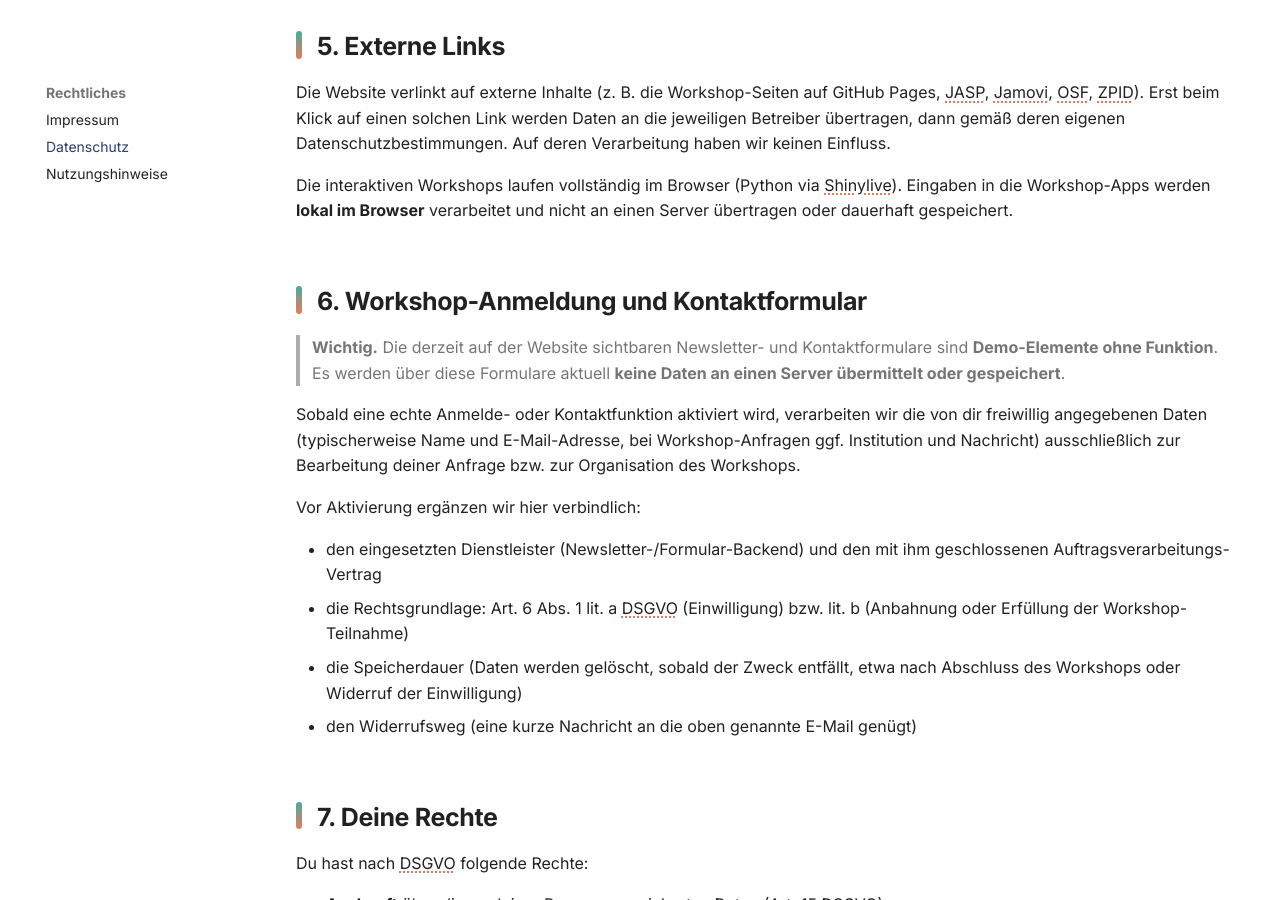
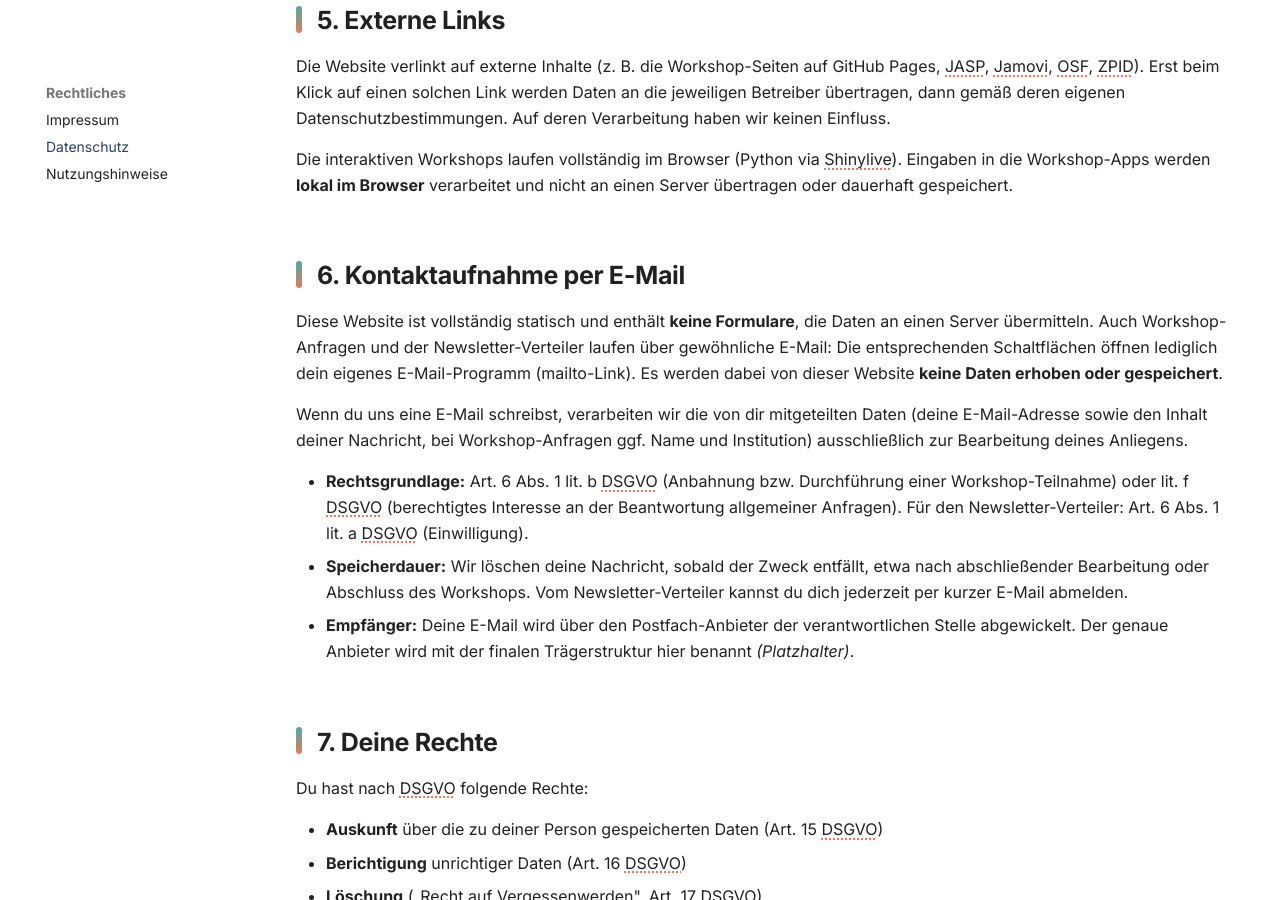
Before and after one commit to hannesdiemerling/frequent-reformation, an MkDocs documentation site: the page built from docs/rechtliches/datenschutz.md, in a window 1280 px wide and 900 px high, scrolled down 1504 px. Built offline with MkDocs 1.6.1 and Material for MkDocs 9.7.7, drawn with Linux system fonts in a browser that asks for light colours; some of the changed text lies outside the part shown.

Commit message:
fix glossar

```diff
--- a/docs/javascripts/extra.js
+++ b/docs/javascripts/extra.js
@@ -256,25 +256,24 @@
     "TEXTAREA", "INPUT", "ABBR", "BUTTON",
     "H1", "H2", "H3", "H4", "H5", "H6"
   ]);
+  // Tooltips erscheinen einheitlich im gesamten Fließtext. Ausgeschlossen
+  // sind nur Navigations-Chrome (vor allem die großen Tabs), Überschriften
+  // und kurze Label-/Badge-/Icon-Elemente, in denen ein unterstrichener
+  // Fachbegriff stören oder die Optik brechen würde.
   const SKIP_ANCESTOR_SELECTOR = [
     ".md-header", ".md-tabs", ".md-footer",
     ".md-nav", ".md-search", ".md-sidebar",
-    // Marketing-/Layout-Bausteine komplett ausschließen. Tooltips
-    // sollen ausschließlich im echten Fließtext erscheinen, nicht in
-    // Hero, Karten, Bento-Zellen, Stat-Boxen oder CTA-Blöcken.
-    ".bp-hero",
-    ".bp-stats", ".bp-stat",
-    ".bp-section-head",
-    ".bp-bento__cell",
-    ".bp-card",
-    ".bp-pillar",
-    ".bp-callout",
-    ".bp-workshop__head",
+    ".bp-card__title", ".bp-card__tag", ".bp-card__num", ".bp-card__meta",
+    ".bp-pillar__num",
+    ".bp-stat__num",
+    ".bp-section-head__eyebrow",
+    ".bp-hero__eyebrow",
+    ".bp-pill",
+    ".bp-bento__cell .icon",
+    ".bp-question__icon", ".bp-question__chev",
+    ".bp-workshop__num", ".bp-workshop__eyebrow",
     ".bp-mode__head",
-    ".bp-pill",
     ".bp-timeline__date",
-    ".bp-pillar__num",
-    ".bp-question__icon", ".bp-question__chev",
     "h1, h2, h3, h4, h5, h6",
     "a[href^=\"mailto:\"]",  // mailto-CTAs nicht decorieren
     ".bp-btn",               // Buttons nicht decorieren
@@ -518,24 +517,4 @@
   } else {
     document.addEventListener("DOMContentLoaded", init);
   }
-
-  // ============================================================
-  // Newsletter-Form: Demo-Handler
-  // ============================================================
-  document.addEventListener("submit", (e) => {
-    const form = e.target.closest(".bp-callout form");
-    if (!form) return;
-    e.preventDefault();
-    const input = form.querySelector('input[type="email"]');
-    const btn = form.querySelector("button");
-    if (input && input.value) {
-      btn.textContent = "Eingetragen ✓";
-      btn.disabled = true;
-      input.value = "";
-      setTimeout(() => {
-        btn.textContent = "Anmelden";
-        btn.disabled = false;
-      }, 2400);
-    }
-  });
 })();
--- a/docs/rechtliches/datenschutz.md
+++ b/docs/rechtliches/datenschutz.md
@@ -6,11 +6,10 @@ hide:
 
 # Datenschutzerklärung
 
-> **Hinweis.** Diese Datenschutzerklärung beschreibt den aktuell geplanten technischen
-> Stand der Website. Vor dem offiziellen Live-Gang und insbesondere vor Aktivierung des
-> Anmeldeformulars muss sie mit den tatsächlich genutzten Diensten, echten Kontaktdaten und
-> einer juristisch verbindlichen Vorlage abgeglichen werden. Mit „Platzhalter" markierte
-> Angaben sind noch zu ersetzen.
+> **Hinweis.** Diese Datenschutzerklärung beschreibt den aktuellen technischen Stand der
+> Website. Vor dem offiziellen Live-Gang muss sie mit den tatsächlich genutzten Diensten,
+> echten Kontaktdaten und einer juristisch verbindlichen Vorlage abgeglichen werden. Mit
+> „Platzhalter" markierte Angaben sind noch zu ersetzen.
 
 ## 1. Verantwortlicher
 
@@ -68,26 +67,28 @@ Die interaktiven Workshops laufen vollständig im Browser (Python via Shinylive)
 die Workshop-Apps werden **lokal im Browser** verarbeitet und nicht an einen Server
 übertragen oder dauerhaft gespeichert.
 
-## 6. Workshop-Anmeldung und Kontaktformular
+## 6. Kontaktaufnahme per E-Mail
 
-> **Wichtig.** Die derzeit auf der Website sichtbaren Newsletter- und Kontaktformulare sind
-> **Demo-Elemente ohne Funktion**. Es werden über diese Formulare aktuell **keine Daten an
-> einen Server übermittelt oder gespeichert**.
+Diese Website ist vollständig statisch und enthält **keine Formulare**, die Daten an einen
+Server übermitteln. Auch Workshop-Anfragen und der Newsletter-Verteiler laufen über
+gewöhnliche E-Mail: Die entsprechenden Schaltflächen öffnen lediglich dein eigenes
+E-Mail-Programm (mailto-Link). Es werden dabei von dieser Website **keine Daten erhoben oder
+gespeichert**.
 
-Sobald eine echte Anmelde- oder Kontaktfunktion aktiviert wird, verarbeiten wir die von dir
-freiwillig angegebenen Daten (typischerweise Name und E-Mail-Adresse, bei Workshop-Anfragen
-ggf. Institution und Nachricht) ausschließlich zur Bearbeitung deiner Anfrage bzw. zur
-Organisation des Workshops.
+Wenn du uns eine E-Mail schreibst, verarbeiten wir die von dir mitgeteilten Daten (deine
+E-Mail-Adresse sowie den Inhalt deiner Nachricht, bei Workshop-Anfragen ggf. Name und
+Institution) ausschließlich zur Bearbeitung deines Anliegens.
 
-Vor Aktivierung ergänzen wir hier verbindlich:
-
-- den eingesetzten Dienstleister (Newsletter-/Formular-Backend) und den mit ihm
-  geschlossenen Auftragsverarbeitungs-Vertrag
-- die Rechtsgrundlage: Art. 6 Abs. 1 lit. a DSGVO (Einwilligung) bzw. lit. b
-  (Anbahnung oder Erfüllung der Workshop-Teilnahme)
-- die Speicherdauer (Daten werden gelöscht, sobald der Zweck entfällt, etwa nach
-  Abschluss des Workshops oder Widerruf der Einwilligung)
-- den Widerrufsweg (eine kurze Nachricht an die oben genannte E-Mail genügt)
+- **Rechtsgrundlage:** Art. 6 Abs. 1 lit. b DSGVO (Anbahnung bzw. Durchführung einer
+  Workshop-Teilnahme) oder lit. f DSGVO (berechtigtes Interesse an der Beantwortung
+  allgemeiner Anfragen). Für den Newsletter-Verteiler: Art. 6 Abs. 1 lit. a DSGVO
+  (Einwilligung).
+- **Speicherdauer:** Wir löschen deine Nachricht, sobald der Zweck entfällt, etwa nach
+  abschließender Bearbeitung oder Abschluss des Workshops. Vom Newsletter-Verteiler kannst
+  du dich jederzeit per kurzer E-Mail abmelden.
+- **Empfänger:** Deine E-Mail wird über den Postfach-Anbieter der verantwortlichen Stelle
+  abgewickelt. Der genaue Anbieter wird mit der finalen Trägerstruktur hier benannt
+  *(Platzhalter)*.
 
 ## 7. Deine Rechte
 
--- a/mkdocs.yml
+++ b/mkdocs.yml
@@ -11,7 +11,7 @@ exclude_docs: |
 theme:
   name: material
   language: de
-  logo: assets/Logo2.png
+  logo: assets/P.svg
   favicon: assets/P.svg
   palette:
     - scheme: default
@@ -283,9 +283,7 @@ extra:
     new: Neu hinzugefügt
     deprecated: In Überarbeitung
 
-copyright: >
-  Copyright &copy; 2025 Beyond p-values Initiative ·
-  <a href="#__consent">Cookie-Einstellungen ändern</a>
+copyright: Copyright &copy; 2025 Beyond p-values Initiative
 
 # ============================================================
 # NAVIGATION
```
Also changed, not shown: docs/blog/index.md (+3 -6 lines), docs/index.md (+4 -7 lines), docs/kontakt.md (+11 -14 lines).
